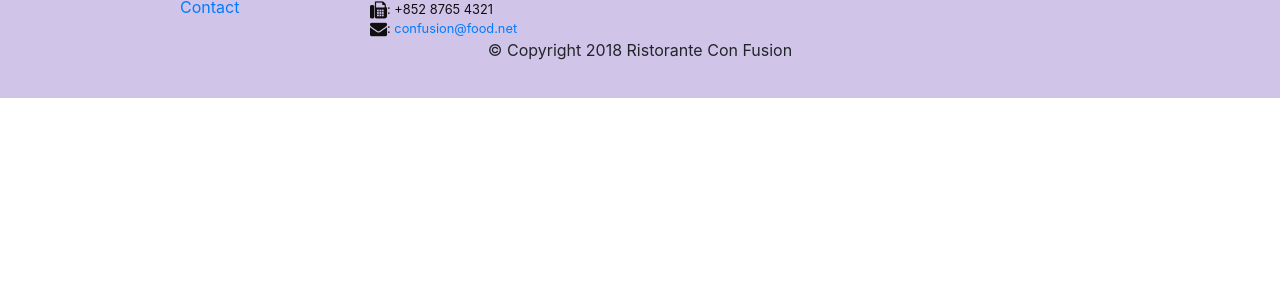
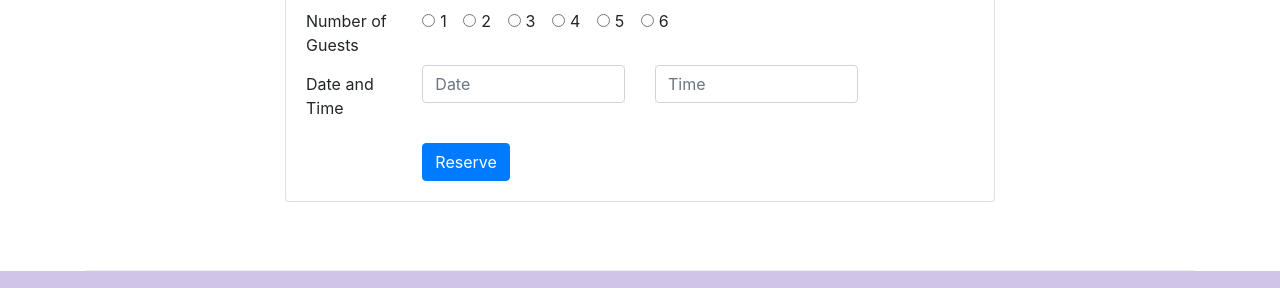
Before and after one commit to RuchiBheke/Bootstrap4, a website: page index.html in a window 1280 px wide. Shown: the part 1663-1951 px from the top of the page. Before the commit the page ends 1761 px from the top, so only its background shows below. Drawn offline with nearby package versions, Linux system fonts and the light colour scheme.

Commit message:
Assignment 2

```diff
--- a/index.html
+++ b/index.html
@@ -44,6 +44,8 @@
                 <div class="col-12 col-sm align-self-center">
                     <img src="img/logo.png" class="img-fluid">
                 </div>
+                <div class="col-12 col-sm align-self-center">
+                    <button type="button" class="btn btn-warning btn-sm btn-block" onclick="location.href='#Reserve'">Reserve Table</button>                </div>
             </div>
         </div>
     </header>
@@ -74,8 +76,14 @@
                 <h3>This Month's Promotions</h3>
             </div>
             <div class="col col-sm col-md">
-                <h2>Weekend Grand Buffet</h2>
-                <p class="d-none  d-sm-block">Featuring mouthwatering combinations with a choice of five different salads, six enticing appetizers, six main entrees and five choicest desserts. Free flowing bubbly and soft drinks. All for just $19.99 per person </p>
+                <div class="media">
+                    <div class="media-body">
+                        <h2 class="mt-0">Weekend Grand Buffet <span class="badge badge-danger">New</span></h2>
+                        <p class="d-none  d-sm-block">Featuring mouthwatering combinations with a choice of five different salads, six enticing appetizers, six main entrees and five choicest desserts. Free flowing bubbly and soft drinks. All for just $19.99 per person </p>
+                    </div>
+                    <img class="d-flex ml-3 img-thumbnail align-self-center"
+                    src="img/buffet.png" alt="Buffet">
+                </div>
             </div>
         </div>
 
@@ -99,6 +107,74 @@
                 </div>
             </div>
         </div>
+
+        <div class="row row-content" id="Reserve">
+            <div class="col col-sm-8 offset-sm-2">
+                <div class="card" >
+                    <div class="card-header bg-warning text-white">
+                        <h3>Reserve a Table</h3>
+                    </div>
+
+                    <div class="card-body">
+                        <form>
+                            <div class="row">
+                                <div class="col-12 col-sm-2">
+                                    <label for="radio">Number of Guests</label>
+                                </div>
+
+                                <div class="col-12 col-sm-8">
+                                        <div class="form-check form-check-inline" id="radio">
+                                            <input type="radio" class="form-check-input" name="rbutton" value="1" id="bt1">
+                                            <label class="form-check-label for="bt1">1</label>
+                                        </div>
+                                        <div class="form-check form-check-inline" id="radio">
+                                            <input type="radio" class="form-check-input" name="rbutton" value="2" id="bt2">
+                                            <label class="form-check-label for="bt2">2</label>
+                                        </div>
+                                        <div class="form-check form-check-inline" id="radio">
+                                            <input type="radio" class="form-check-input" name="rbutton" value="3" id="bt3">
+                                            <label class="form-check-label for="bt3">3</label>
+                                        </div>
+                                        <div class="form-check form-check-inline" id="radio">
+                                            <input type="radio" class="form-check-input" name="rbutton" value="4" id="bt4">
+                                            <label class="form-check-label for="bt4">4</label>
+                                        </div>
+                                        <div class="form-check form-check-inline" id="radio">
+                                            <input type="radio" class="form-check-input" name="rbutton" value="5" id="bt5">
+                                            <label class="form-check-label for="bt5">5</label>
+                                        </div>
+                                        <div class="form-check form-check-inline" id="radio">
+                                            <input type="radio" class="form-check-input" name="rbutton" value="6" id="bt6">
+                                            <label class="form-check-label for="bt6">6</label>
+                                        </div>
+                                </div>
+                            </div>
+
+                            <div class="form-group row">
+                                <label for="Date" class="col-12 col-sm-2 col-form-label">Date and Time</label>
+                                <div class="col-12 col-sm-4">
+                                    <input type="text" class="form-control" name="date" id="Date" placeholder="Date">
+                                </div>
+
+                                <div class="col-12 col-sm-4">
+                                <input type="text" class="form-control" name="time" id="Time" placeholder="Time">
+                                </div>
+                            </div>
+
+                            <div class="row">
+                                <div class="col-6 col-sm-4 offset-sm-2">
+                                    <button type="submit" class="btn btn-primary" value="Reserve">Reserve</button>
+                                </div>
+                            </div>
+
+                        </form>
+                    </div>
+                </div>
+
+            </div>
+        </div>
+
+
     </div>
 
     <footer class="footer">
```
